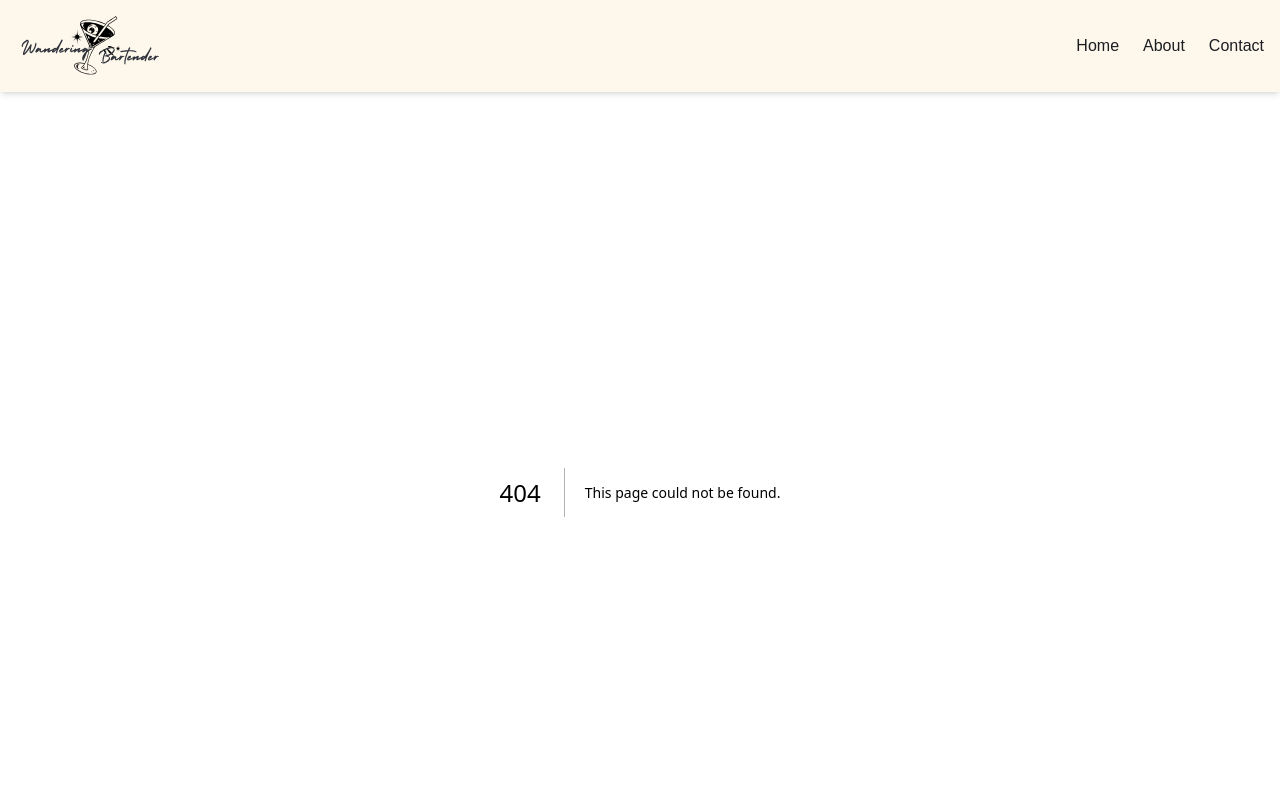
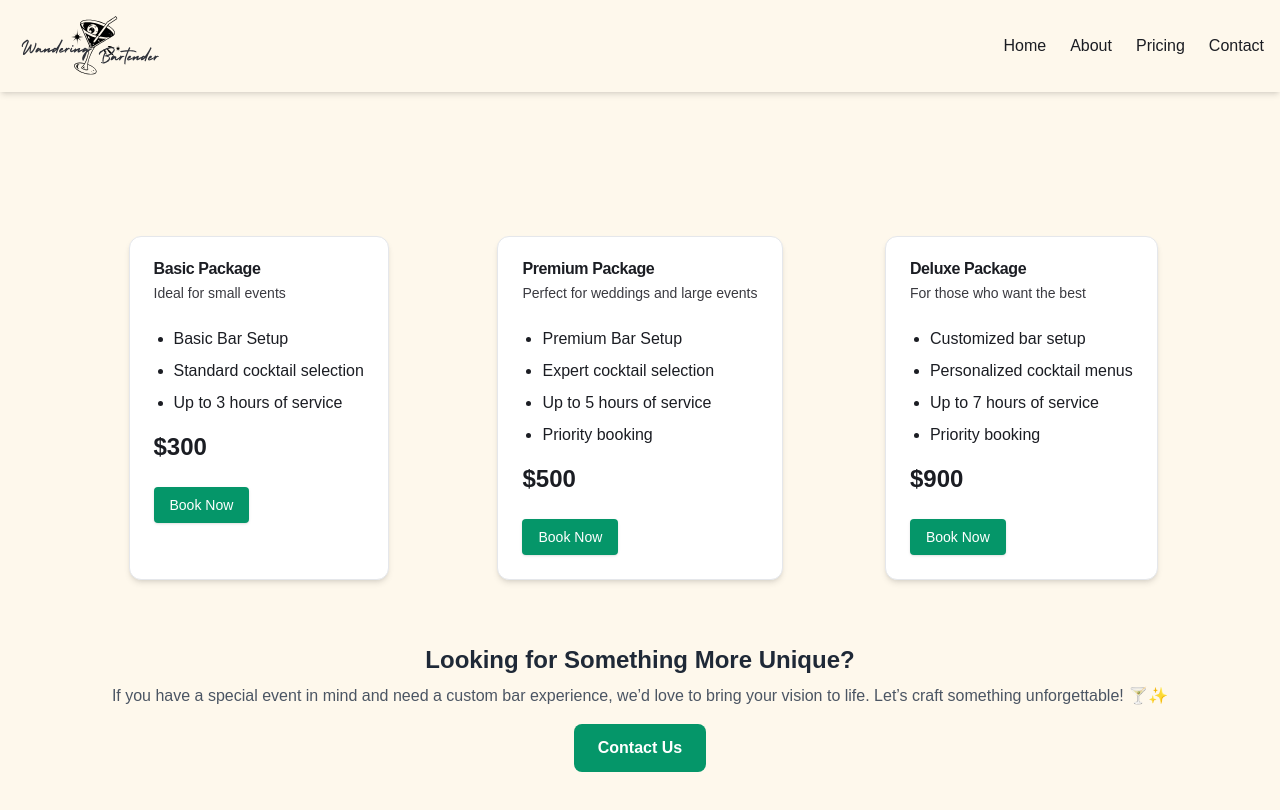
Before and after one commit to AntonioKOD/Wandering-bartender, a Next.js app: page /pricing in a window 1280 px wide. Before the commit this address had no page. Shown: the top 810 px of the page. Built offline with nearby package versions, Linux system fonts and the light colour scheme.

Commit message:
new pages

```diff
--- /dev/null
+++ b/app/api/new-email/route.ts
@@ -0,0 +1,30 @@
+import {Resend} from 'resend';
+import {NextRequest, NextResponse} from 'next/server';
+
+const resend = new Resend(process.env.RESEND_API_KEY);
+
+export async function POST(req: NextRequest) {
+    const body = await req.json();
+
+    const {email, subject, message} = body;
+    if (!email || !subject || !message) {
+        return NextResponse.json({error: 'Please fill out all fields'});
+    }
+
+    try {
+        const {data, error} = await resend.emails.send({
+            from: 'The Wandering Bartender <info@wanderingbartender.com>',
+            to: `${email}`,
+            subject: `${subject}`,
+            text: `${message}`,
+        });
+
+        if (error) {
+            return NextResponse.json({error}, {status: 400});
+        }
+        return NextResponse.json({message: 'Email sent!', data});
+    } catch (error) {
+        console.error(error);
+        return NextResponse.json({error: 'Something went wrong'}, {status: 500});
+    }
+}
--- /dev/null
+++ b/app/new/page.tsx
@@ -0,0 +1,56 @@
+'use client'
+import React from "react";
+import { useState } from "react";
+
+export default function Email(){
+    const [form, setForm] = useState({
+        email: "",
+        subject: "",
+        message: "",
+    });
+
+    const handleChange = (e: React.ChangeEvent<HTMLInputElement | HTMLTextAreaElement>) => {
+        const { name, value } = e.target;
+        setForm({ ...form, [name]: value });
+    }
+
+    const handleSubmit = async (e: React.FormEvent<HTMLFormElement>) => {
+        e.preventDefault();
+        const res = await fetch('/api/new-email', {
+            method: 'POST',
+            headers: {
+                'Content-Type': 'application/json',
+            },
+            body: JSON.stringify(form),
+        })
+        const data = await res.json();
+        console.log(data);
+        setForm({
+            email: "",
+            subject: "",
+            message: "",
+        });
+    }
+
+    return(
+        <div>
+            <form className="space-y-6" onSubmit={handleSubmit}>
+                <div>
+                    <label htmlFor="email" className="block text-sm font-medium text-gray-700">Email</label>
+                    <input type="email" name="email" id="email" autoComplete="email" required className="mt-1 p-2 block w-full border border-gray-300 rounded-md shadow-sm focus:ring-indigo-500 focus:border-indigo-500 sm:text-sm" onChange={handleChange} value={form.email} />
+                </div>
+                <div>
+                    <label htmlFor="subject" className="block text-sm font-medium text-gray-700">Subject</label>
+                    <input type="text" name="subject" id="subject" autoComplete="subject" required className="mt-1 p-2 block w-full border border-gray-300 rounded-md shadow-sm focus:ring-indigo-500 focus:border-indigo-500 sm:text-sm" onChange={handleChange} value={form.subject} />
+                </div>
+                <div>
+                    <label htmlFor="message" className="block text-sm font-medium text-gray-700">Message</label>
+                    <textarea name="message" id="message" autoComplete="message" required className="mt-1 p-2 block w-full border border-gray-300 rounded-md shadow-sm focus:ring-indigo-500 focus:border-indigo-500 sm:text-sm" onChange={handleChange} value={form.message}></textarea>
+                </div>
+                <div>
+                    <button type="submit" className="inline-flex justify-center py-2 px-4 border border-transparent shadow-sm text-sm font-medium rounded-md text-white bg-indigo-600 hover:bg-indigo-700 focus:outline-none focus:ring-2 focus:ring-offset-2 focus:ring-indigo-500">Send Email</button>
+                </div>
+            </form>
+        </div>
+    )
+}
--- /dev/null
+++ b/app/pricing/page.tsx
@@ -0,0 +1,66 @@
+import PricingCard from "@/components/PricingCard";
+
+export default function Pricing() {
+    const packages = [
+        {
+            title: 'Basic Package',
+            description: 'Ideal for small events',
+            features: [
+                'Basic Bar Setup',
+                'Standard cocktail selection',
+                'Up to 3 hours of service',
+            ],
+            price: "$300",
+        },
+        {
+            title: 'Premium Package',
+            description: "Perfect for weddings and large events",
+            features: [
+                'Premium Bar Setup',
+                'Expert cocktail selection',
+                'Up to 5 hours of service',
+                'Priority booking',
+            ],
+            price: "$500",
+        },
+        {
+            title: 'Deluxe Package',
+            description: 'For those who want the best',
+            features: [
+                "Customized bar setup",
+                "Personalized cocktail menus",
+                "Up to 7 hours of service",
+                "Priority booking",
+            ],
+            price: "$900",
+        }
+    ];
+
+    return (
+        <div className="max-w-6xl mx-auto px-4 mt-36">
+            {/* Pricing Cards */}
+            <div className="grid grid-cols-1 md:grid-cols-3 gap-6">
+                {packages.map((pkg) => (
+                    <PricingCard key={pkg.title} {...pkg} />
+                ))}
+            </div>
+
+            {/* Custom Request Section */}
+            <div className="mt-16 text-center">
+                <h2 className="text-2xl font-bold text-gray-800">
+                    Looking for Something More Unique?
+                </h2>
+                <p className="text-gray-600 mt-2">
+                    If you have a special event in mind and need a custom bar experience, we’d love to bring your vision to life.
+                    Let’s craft something unforgettable! 🍸✨
+                </p>
+                <a
+                    href="/contact"
+                    className="mt-4 inline-block bg-emerald-600 text-white px-6 py-3 rounded-lg font-semibold hover:bg-yellow-600 transition"
+                >
+                    Contact Us
+                </a>
+            </div>
+        </div>
+    );
+}
--- a/components/NavBar.tsx
+++ b/components/NavBar.tsx
@@ -24,6 +24,12 @@ export default function NavBar() {
             className="text-[hsl(var(--foreground))] hover:text-[hsl(var(--primary))] font-medium transition duration-200"
           >
             About
+          </Link>
+          <Link
+            href="/pricing"
+            className="text-[hsl(var(--foreground))] hover:text-[hsl(var(--primary))] font-medium transition duration-200"
+          >
+            Pricing
           </Link>
           <Link
             href="/contact"
--- /dev/null
+++ b/components/PricingCard.tsx
@@ -0,0 +1,34 @@
+import { Button } from '@/components/ui/button'
+import {Card, CardHeader, CardTitle, CardDescription, CardContent, CardFooter} from '@/components/ui/card'
+import Link from 'next/link'
+
+interface PricingCardProps {
+    title: string;
+    description: string;
+    features: string[];
+    price: string;
+}
+
+export default function PricingCard({title, description, features, price}: PricingCardProps) {
+    return (
+        <Card className='max-w-sm mx-auto border border-gray-200 shadow-md'>
+            <CardHeader>
+                <CardTitle>{title}</CardTitle>
+                <CardDescription>{description}</CardDescription>
+            </CardHeader>
+            <CardContent>
+                <ul className='list-disc pl-5 space-y-2'>
+                    {features.map((feature: string, index: number) => (
+                        <li key={index}>{feature}</li>
+                    ))}
+                </ul>
+                <p className='text-2xl font-bold mt-4'>{price}</p>
+            </CardContent>
+            <CardFooter>
+                <Link href='/quote'><Button className='bg-emerald-600 text-white py-2 px-4 rounded'>Book Now</Button></Link>
+
+            </CardFooter>
+        </Card>
+
+    )
+}
```
